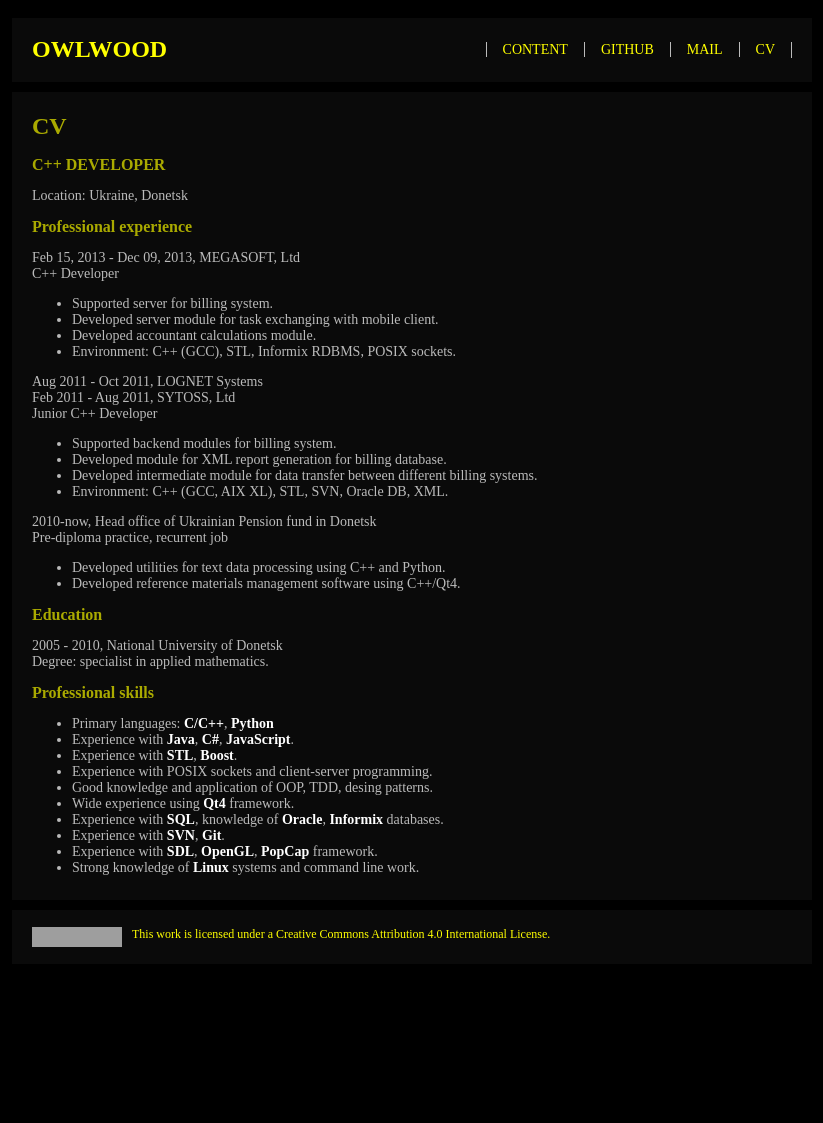
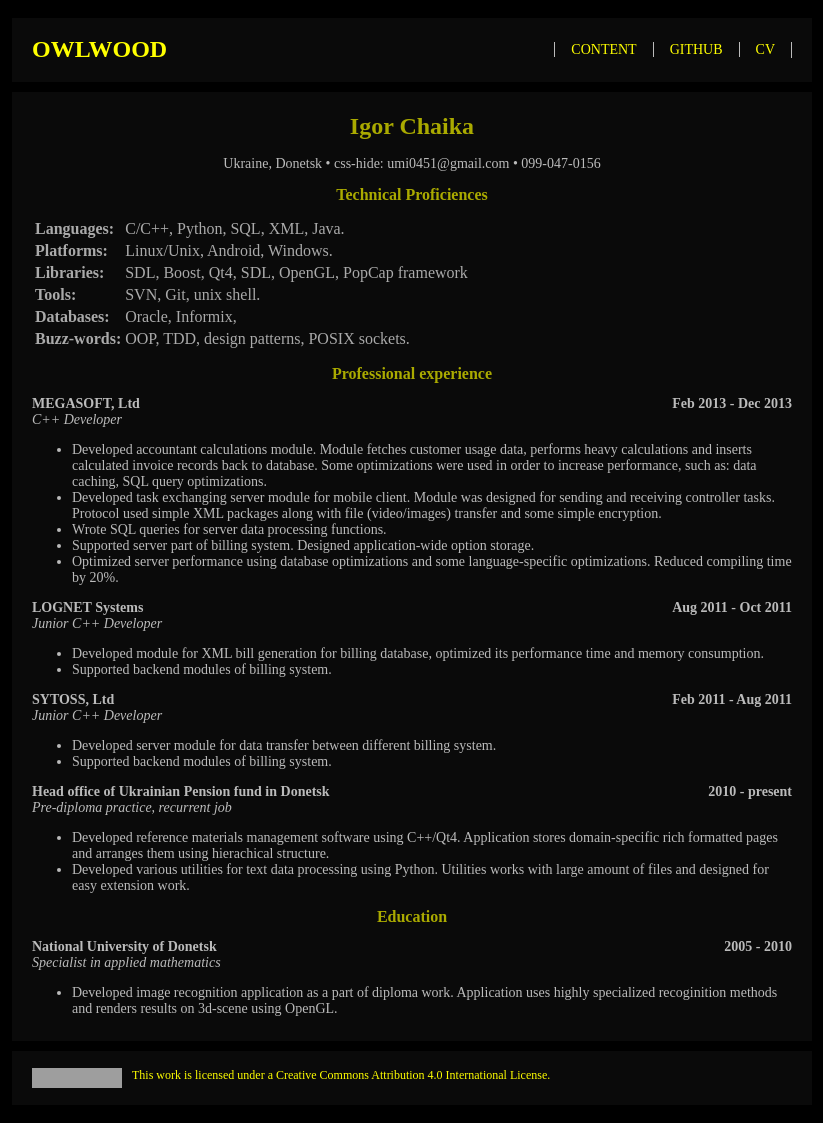
Before and after one commit to clckwrkbdgr/clckwrkbdgr.github.io, a Jekyll site: the page built from cv.md, in a window 1280 px wide. Shown: the whole page, without its empty margins (228-1051 px from the left). Built offline with Jekyll 4.4.1, drawn with Linux system fonts in a browser that asks for light colours; Markdown is read by kramdown in place of the engine named in the settings; before the commit the page ends 982 px from its top, so only the background shows below that; grey boxes are pictures that could not be loaded.

Commit message:
Reformatted CV.

```diff
--- a/_layouts/default.html
+++ b/_layouts/default.html
@@ -10,7 +10,7 @@
 	<div class="header">
 		<h1 class="title"><a href="/">OWLWOOD</a></h1>
 		<ul class="menu">
-			<li><a href="/content.html">CONTENT</a></li><li><a href="https://github.com/umi0451" target="_blank">GITHUB</a></li><li><a href="mailto://umi0451@gmail.com">MAIL</a></li><li><a href="/cv.html">CV</a></li>
+			<li><a href="/content.html">CONTENT</a></li><li><a href="https://github.com/umi0451" target="_blank">GITHUB</a></li><li><a href="/cv.html">CV</a></li>
 		</ul>
 	</div>
 	<div class="main">
--- a/cv.md
+++ b/cv.md
@@ -2,56 +2,74 @@
 layout: default
 parent-url: /
 parent: owlwood
-title: CV
+title:
 ---
+<h1 class="cv-header">Igor Chaika</h1>
+<p class="contacts">Ukraine, Donetsk • css-hide: umi0451@gmail.com • 099-047-0156</p>
 
-C++ DEVELOPER
--------------
+<h2 class="cv-header">Technical Proficiences</h2>
 
-Location: Ukraine, Donetsk
+<table class="cv-skills">
+<tr><th class="cv-skill-title">Languages:</th><td>C/C++, Python, SQL, XML, Java.</td></tr>
+<tr><th class="cv-skill-title">Platforms:</th><td>Linux/Unix, Android, Windows.</td></tr>
+<tr><th class="cv-skill-title">Libraries:</th><td>SDL, Boost, Qt4, SDL, OpenGL, PopCap framework</td></tr>
+<tr><th class="cv-skill-title">Tools:</th><td>SVN, Git, unix shell.</td></tr>
+<tr><th class="cv-skill-title">Databases:</th><td>Oracle, Informix,</td></tr>
+<tr><th class="cv-skill-title">Buzz-words:</th><td>OOP, TDD, design patterns, POSIX sockets.</td></tr>
+</table>
 
-Professional experience
------------------------
+<h2 class="cv-header">Professional experience</h2>
 
-Feb 15, 2013 - Dec 09, 2013, MEGASOFT, Ltd
-C++ Developer
+<div class="job-header">
+<div class="company-name">MEGASOFT, Ltd</div>
+<div class="date-container">Feb 2013 - Dec 2013</div>
+</div>
+<div class="job-title">C++ Developer</div>
+<ul class="work-details">
+<li>Developed accountant calculations module. Module fetches customer usage data, performs heavy calculations and inserts calculated invoice records back to database. Some optimizations were used in order to increase performance, such as: data caching, SQL query optimizations.</li>
+<li>Developed task exchanging server module for mobile client. Module was designed for sending and receiving controller tasks. Protocol used simple XML packages along with file (video/images) transfer and some simple encryption.</li>
+<li>Wrote SQL queries for server data processing functions.</li>
+<li>Supported server part of billing system. Designed application-wide option storage.</li>
+<li>Optimized server performance using database optimizations and some language-specific optimizations. Reduced compiling time by 20%.</li>
+</ul>
 
-- Supported server for billing system.
-- Developed server module for task exchanging with mobile client.
-- Developed accountant calculations module.
-- Environment: C++ (GCC), STL, Informix RDBMS, POSIX sockets.
+<div class="job-header">
+<div class="company-name">LOGNET Systems</div>
+<div class="date-container">Aug 2011 - Oct 2011</div>
+</div>
+<div class="job-title">Junior C++ Developer</div>
+<ul class="work-details">
+<li>Developed module for XML bill generation for billing database, optimized its performance time and memory consumption.</li>
+<li>Supported backend modules of billing system.</li>
+</ul>
 
-Aug 2011 - Oct 2011, LOGNET Systems
-Feb 2011 - Aug 2011, SYTOSS, Ltd
-	Junior C++ Developer
+<div class="job-header">
+<div class="company-name">SYTOSS, Ltd</div>
+<div class="date-container">Feb 2011 - Aug 2011</div>
+</div>
+<div class="job-title">Junior C++ Developer</div>
+<ul class="work-details">
+<li>Developed server module for data transfer between different billing system.</li>
+<li>Supported backend modules of billing system.</li>
+</ul>
 
-- Supported backend modules for billing system.
-- Developed module for XML report generation for billing database.
-- Developed intermediate module for data transfer between different billing systems.
-- Environment: C++ (GCC, AIX XL), STL, SVN, Oracle DB, XML.
+<div class="job-header">
+<div class="company-name">Head office of Ukrainian Pension fund in Donetsk</div>
+<div class="date-container">2010 - present</div>
+</div>
+<div class="job-title">Pre-diploma practice, recurrent job</div>
+<ul class="work-details">
+<li>Developed reference materials management software using C++/Qt4. Application stores domain-specific rich formatted pages and arranges them using hierachical structure.</li>
+<li>Developed various utilities for text data processing using Python. Utilities works with large amount of files and designed for easy extension work.</li>
+</ul>
 
-2010-now, Head office of Ukrainian Pension fund in Donetsk
-	Pre-diploma practice, recurrent job
+<h2 class="cv-header">Education</h2>
 
-- Developed utilities for text data processing using C++ and Python.
-- Developed reference materials management software using C++/Qt4.
-
-Education
----------
-
-2005 - 2010, National University of Donetsk
-Degree: specialist in applied mathematics.
-
-Professional skills
--------------------
-
-- Primary languages: **C/C++**, **Python**
-- Experience with **Java**, **C#**, **JavaScript**.
-- Experience with **STL**, **Boost**.
-- Experience with POSIX sockets and client-server programming.
-- Good knowledge and application of OOP, TDD, desing patterns.
-- Wide experience using **Qt4** framework.
-- Experience with **SQL**, knowledge of **Oracle**, **Informix** databases.
-- Experience with **SVN**, **Git**.
-- Experience with **SDL**, **OpenGL**, **PopCap** framework.
-- Strong knowledge of **Linux** systems and command line work.
+<div class="job-header">
+<div class="company-name">National University of Donetsk</div>
+<div class="date-container">2005 - 2010</div>
+</div>
+<div class="job-title">Specialist in applied mathematics</div>
+<ul class="work-details">
+<li>Developed image recognition application as a part of diploma work. Application uses highly specialized recoginition methods and renders results on 3d-scene using OpenGL.</li>
+</ul>
--- a/dim.css
+++ b/dim.css
@@ -104,3 +104,30 @@ ul.menu > li {
 	padding: 0 16px;
 	border-left: 1px solid;
 }
+
+.contacts {
+	text-align: center;
+}
+.cv-header {
+	text-align: center;
+}
+.cv-skill-title {
+	text-align: left;
+}
+.company-name {
+	font-weight: bold;
+	display: table-cell;
+	float: left;
+}
+.date-container {
+	font-weight: bold;
+	display: table-cell;
+	float: right;
+}
+.job-header {
+	width: 100%;
+	display: table;
+}
+.job-title {
+	font-style: italic;
+}
```
Also changed, not shown: 1 other file.
